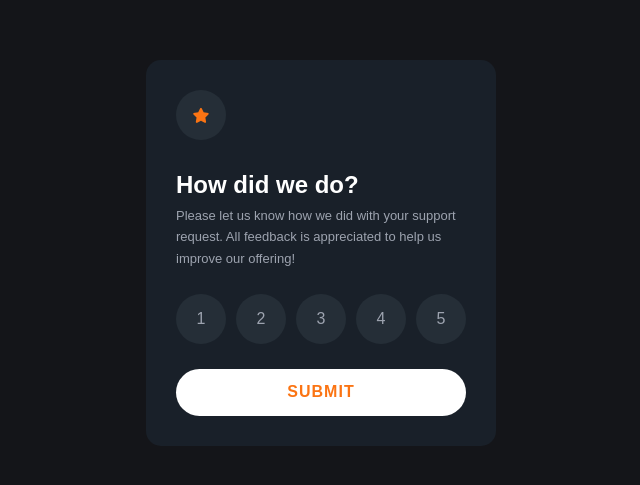
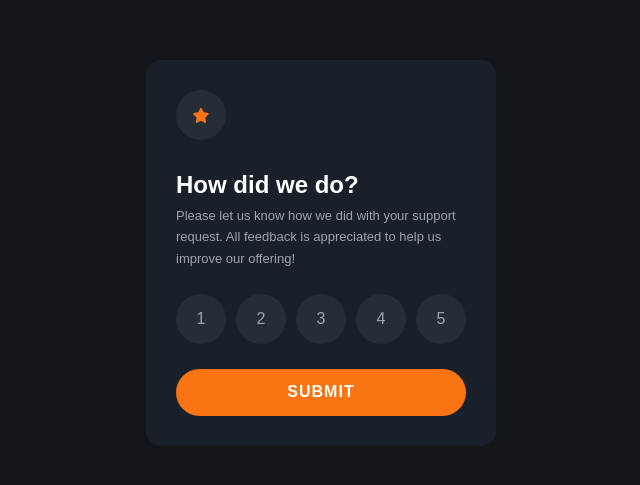
Before and after one commit to JavierLMB/Interactive-Rating, a website built with Vite: page index.html in a window 1280 px wide. Shown: the part 147-632 px from the top of the page, without its empty margins (319-959 px from the left). Built offline with nearby package versions, Linux system fonts and the light colour scheme.

Commit message:
Base Styling

```diff
--- a/src/sass/main.scss
+++ b/src/sass/main.scss
@@ -56,8 +56,8 @@
     text-transform: uppercase;
     padding: 10px 0;
     border-radius: 200px;
-    color: $color-primary;
-    background-color: $color-white;
+    background-color: $color-primary;
+    color: $color-white;
     font-weight: 600;
     letter-spacing: 1px;
     cursor: pointer;
```
